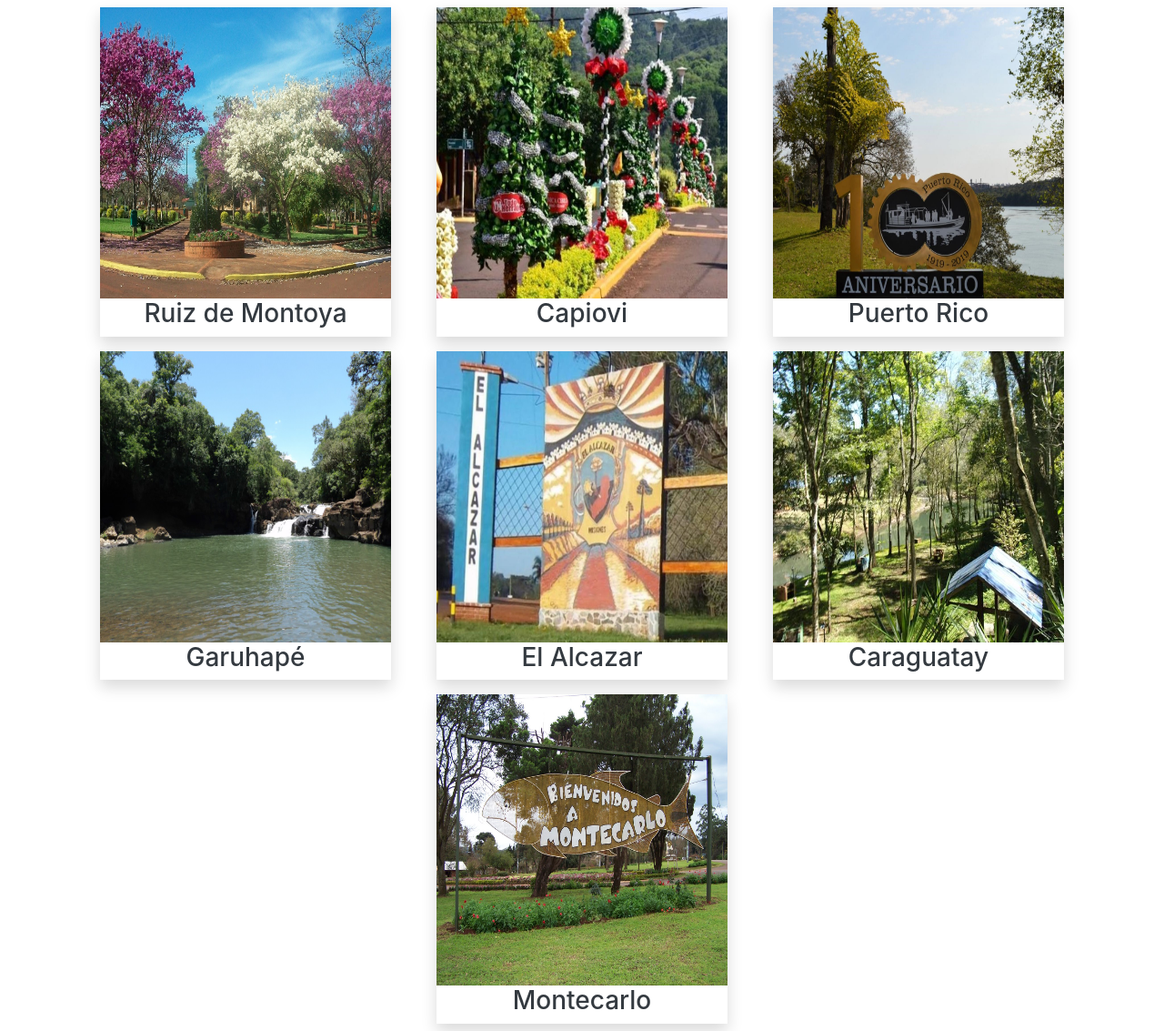
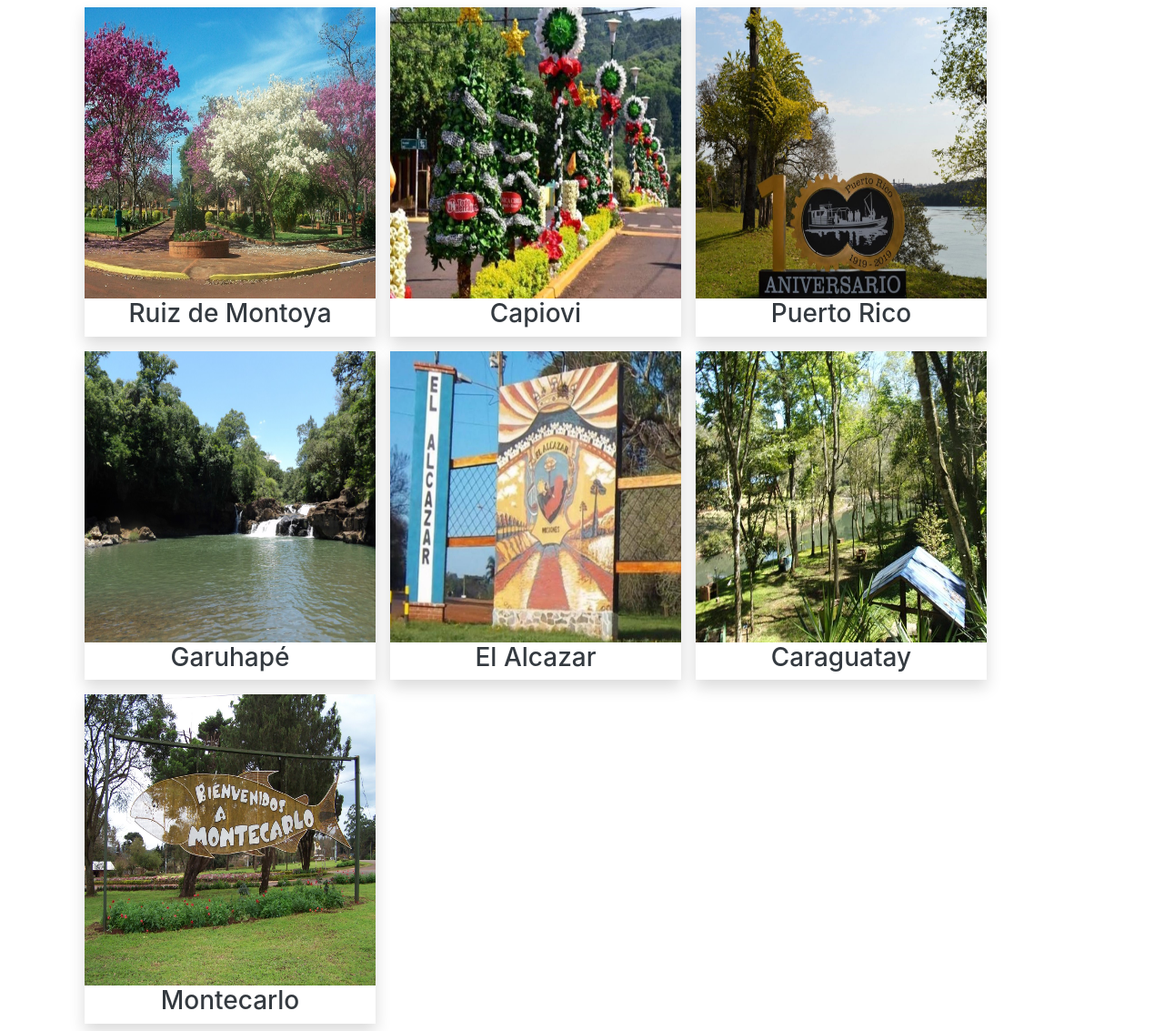
Before and after one commit to Lautron/Flores-Turismo, a Flask app: page /grid in a window 1280 px wide. Shown: the part 56-1189 px from the top of the page at 91% size. Run offline with Flask 2, Linux system fonts and the light colour scheme; data comes from the database, SQL or seed files in the repository; some libraries are stand-ins or nearby versions.

Commit message:
tweaked the grid template margins to make it look better

```diff
--- a/flores_digital/templates/grid.html
+++ b/flores_digital/templates/grid.html
@@ -4,13 +4,11 @@
 <div class="container">
     <div class="row mx-auto">
     {% for item in items: %}
-            <div class="col-md-4 shadow p-0 m-2 mx-auto" style="max-width: 40vh; ">
-                <img class="img-fluid" style="min-height: 40vh;" src="{{url_for('static', filename=item.image_file)}}" alt="Picture of {{ item.city_name }}">
-                <div>
-                    <h3 class="text-center"><a class="stretched-link text-decoration-none text-dark" href="#">{{ item.city_name }}</a></h3>
-                </div>
+        <div class="col-md-4 shadow p-0 m-2" style="max-width: 40vh; ">
+            <img class="img-fluid" style="min-height: 40vh;" src="{{url_for('static', filename=item.image_file)}}" alt="Picture of {{ item.city_name }}">
+            <h3 class="text-center"><a class="stretched-link text-decoration-none text-dark" href="#">{{ item.city_name }}</a></h3>
         </div>
-        {% endfor %}
+    {% endfor %}
     </div>
 </div>
     {% endblock %}
```
